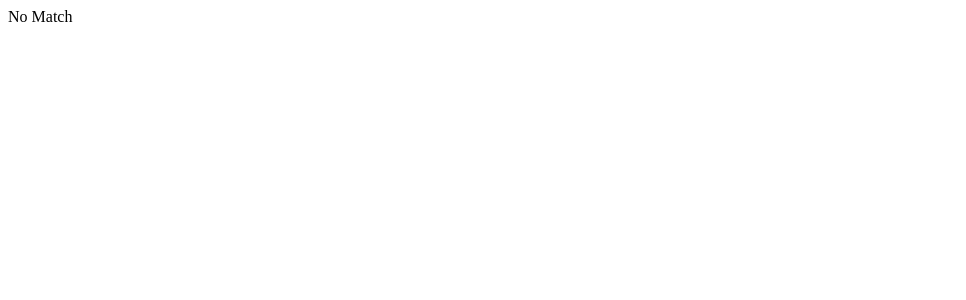
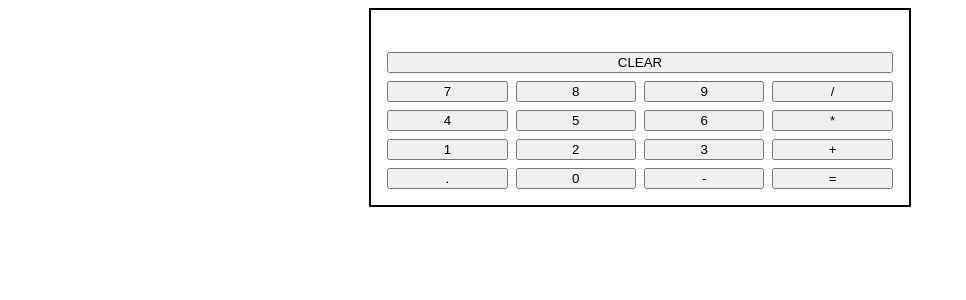
Before and after one commit to ralexwong/front-end-projects, a React (Create React App) app: page /calculator in a window 1280 px wide. Shown: the top 300 px of the page, without its empty margins (0-966 px from the left). Built offline with nearby package versions, Linux system fonts and the light colour scheme.

Commit message:
created counter and calculator app

```diff
--- a/src/App.js
+++ b/src/App.js
@@ -7,6 +7,10 @@ import home from './Home'
 
 import StarRating from './projects/StarRating'
 import Accordian from './projects/Accordian'
+import Counter from './projects/Counter'
+import Calculator from './projects/Calculator'
+
+
 
 
 function App() {
@@ -17,6 +21,9 @@ function App() {
           <Route exact path="/" component={home} />
           <Route exact path="/star-rating" component={StarRating} />
           <Route exact path="/accordian" component={Accordian} />
+          <Route exact path="/counter" component={Counter} />
+          <Route exact path="/calculator" component={Calculator} />
+
 
           <Route component={NoMatch} />
         </Switch>
--- a/src/data.js
+++ b/src/data.js
@@ -9,6 +9,16 @@ const data = [
         image : '',
         url : '/accordian'
     },
+    {
+        title : 'Counter',
+        image : '',
+        url : '/counter'
+    },
+    {
+        title : 'Calculator',
+        image : '',
+        url : '/calculator'
+    },
 
 
 ]
--- a/src/home.scss
+++ b/src/home.scss
@@ -8,3 +8,9 @@
     width: 100%;
     position: fixed;
 }
+
+.center {
+    display: flex;
+    justify-content: center;
+    align-content: center;
+}
--- /dev/null
+++ b/src/projects/Calculator/Calculator.jsx
@@ -0,0 +1,104 @@
+
+import React, { useState } from 'react';
+import './style/index.scss';
+
+const data = [7,8,9,'/',4,5,6,'*',1,2,3,'+','.',0,'-']
+
+const operator = new Set(['+','-','*','/','.'])
+
+const Calculator = () => {
+    const [current, setCurrent] = useState('')
+    const [array, setArray] = useState([])
+
+    const clear = () => {
+        setCurrent('')
+        setArray([])
+    }
+
+    const equals = () => {
+        let i = 0;
+        let copy = [...array]
+
+        // multiply
+        while (i < copy.length) {
+            if (copy[i] === '*') {
+                let product = copy[i-1] * copy[i+1]
+                copy.splice(i-1, 3, product)
+                setArray(copy)
+                setCurrent(product)
+            }
+            i++
+        }
+        i = 0
+
+        // divide
+        while (i < copy.length) {
+            if (copy[i] === '/') {
+                let num = copy[i-1] / copy[i+1]
+                copy.splice(i-1, 3, num)
+                setArray(copy)
+                setCurrent(num)
+            }
+            i++
+        }
+        i = 0
+
+        // add
+        while (i < copy.length) {
+            if (copy[i] === '+') {
+                let sum = copy[i-1] + copy[i+1]
+                copy.splice(i-1, 3, sum)
+                setArray(copy)
+                setCurrent(sum)
+            }
+            i++
+        }
+        i = 0
+
+        // subtract
+        while (i < copy.length) {
+            if (copy[i] === '-') {
+                let sum = copy[i-1] - copy[i+1]
+                copy.splice(i-1, 3, sum)
+                setArray(copy)
+                setCurrent(sum)
+            }
+            i++
+        }
+
+    }
+
+    const check = (char) => {
+        // checks if an operator is passed twice in a row
+        if (typeof char !== 'number' && operator.has(array[array.length-1])) {
+            return
+        }
+
+        // combines numbers together
+        if (typeof char == 'number' && typeof array[array.length-1] === 'number') {
+            let num = array[array.length-1] * 10 + char;
+            let copy = [...array]
+            copy[copy.length-1] = num
+            setArray(copy)
+            return setCurrent(current + `${char}`)
+        }
+
+        setArray([...array, char])
+        return setCurrent(current + ` ${char}`)
+    }
+
+
+    return <div className='center'>
+        <div className='calculator'>
+            <div className='calculator__current'>&nbsp;{current}</div>
+            <button className='calculator__clear' onClick={() => clear()}>CLEAR</button>
+            {data.map((char, i) => {
+                return <button key={i} className='calculator__button' onClick={() => check(char)}>{char}</button>
+            })}
+            <button className='calculator__button' onClick={() => equals()}>=</button>
+        </div>
+    </div>
+
+};
+
+export default Calculator
--- /dev/null
+++ b/src/projects/Calculator/index.js
@@ -0,0 +1,3 @@
+
+import Calculator from './Calculator';
+export default Calculator;
--- /dev/null
+++ b/src/projects/Calculator/style/index.scss
@@ -0,0 +1,18 @@
+.calculator {
+    width: 40%;
+    display: grid;
+    grid-template-columns: repeat(4, 1fr);
+    gap: 0.5rem;
+
+    border: 2px solid black;
+    padding: 1rem;
+
+    &__clear {
+        grid-column: 1 / -1;
+    }
+
+    &__current {
+        grid-column: 1 / -1;
+        justify-self: end;
+    }
+}
--- /dev/null
+++ b/src/projects/Counter/Counter.jsx
@@ -0,0 +1,15 @@
+
+import React, { Fragment, useState } from 'react';
+import styles from './style/index.scss';
+
+const Counter = () => {
+    const [count, setCount] = useState(0)
+
+    return <Fragment>
+        {count}
+        <button className={styles.button} onClick={() => setCount(count+1)}>Increment</button>
+        <button className={styles.button} onClick={() => setCount(count-1)}>Decrement</button>
+    </Fragment>;
+};
+
+export default Counter
--- /dev/null
+++ b/src/projects/Counter/index.js
@@ -0,0 +1,3 @@
+
+import Counter from './Counter';
+export default Counter;
```
Also changed, not shown: src/projects/Counter/style/index.scss (added), 1 other file (tests, documents, lock files or other folders).
